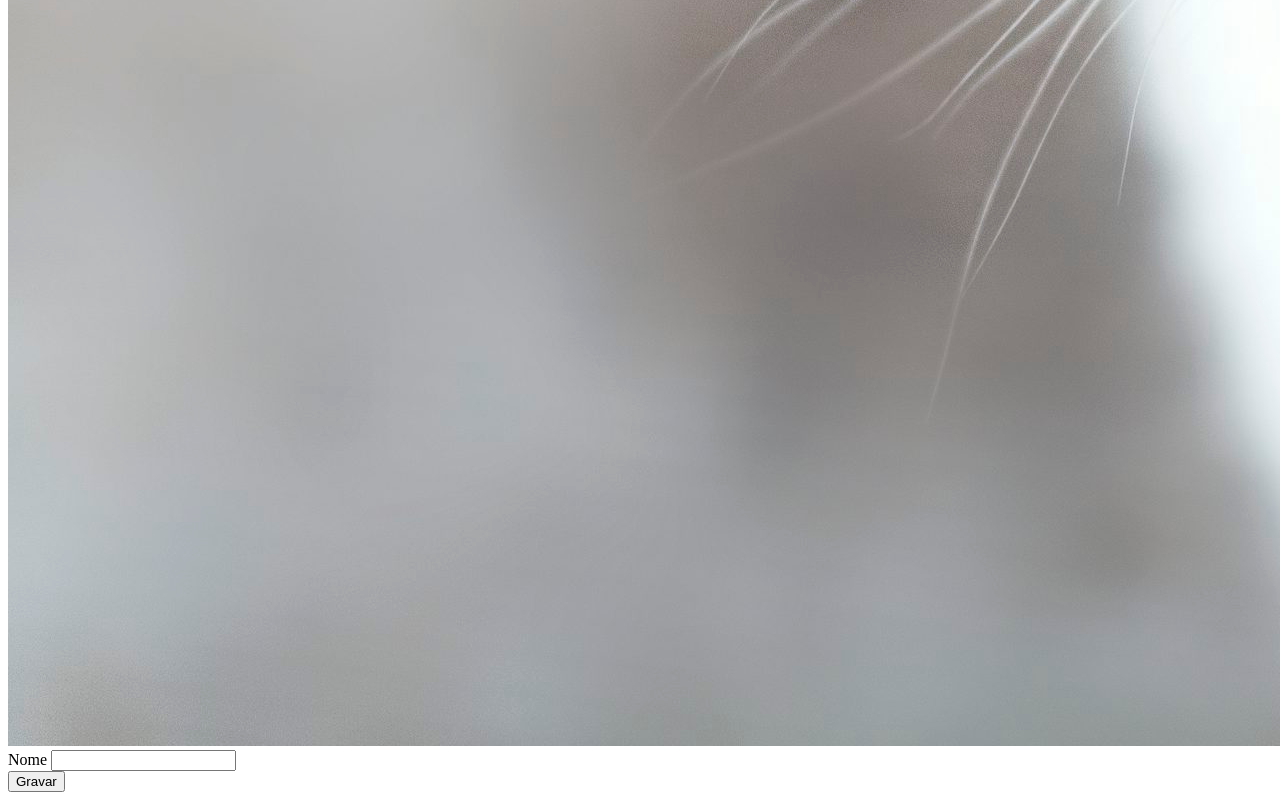
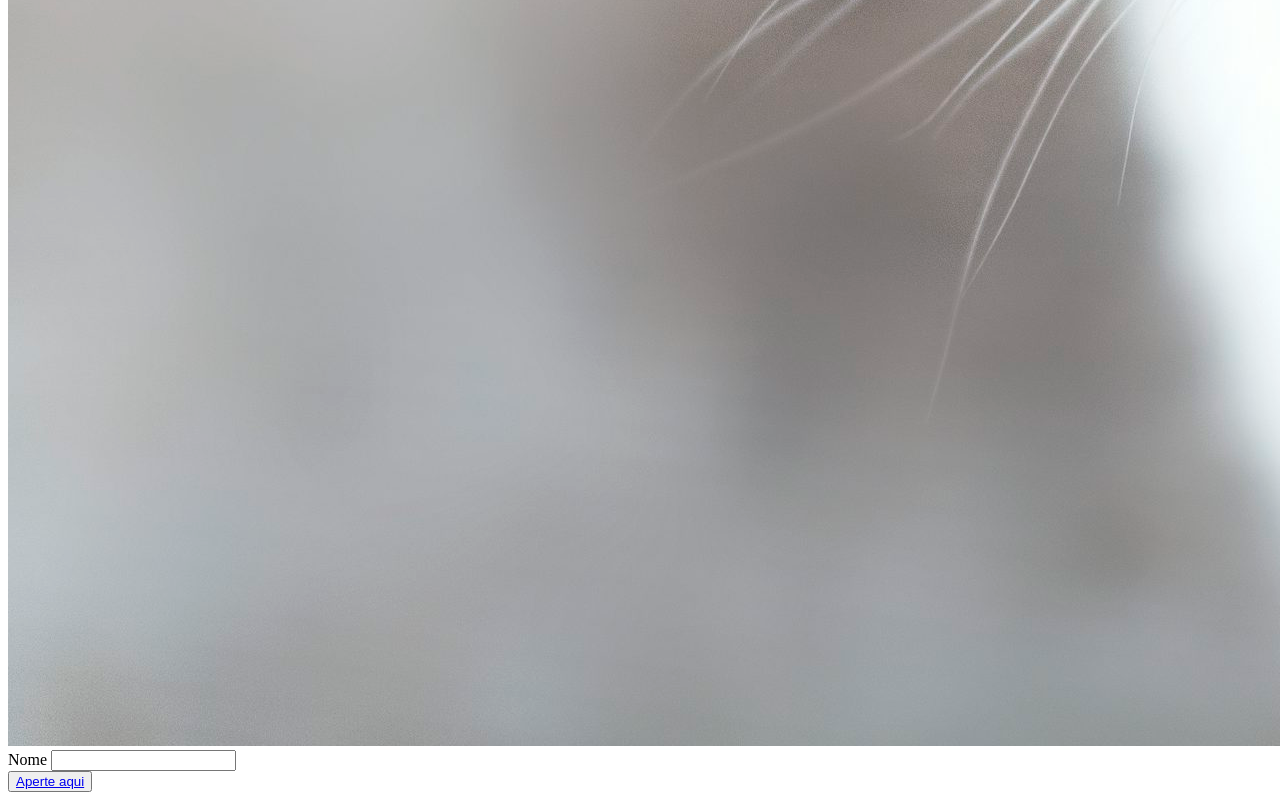
Before and after one commit to guihlerwe/Atividade-Git-Github-Engenharia-Software, a plain HTML site: page pagina/index.html in a window 1280 px wide. Shown: the part 1386-2186 px from the top of the page. Drawn offline with Linux system fonts and the light colour scheme; a script that the page names is missing; files whose address does not match are found by name.

```diff
--- a/pagina/index.html
+++ b/pagina/index.html
@@ -16,7 +16,9 @@
     <form action=""> Nome
         <input type="text">
     </form>
-    <button link="https://pt.wikipedia.org/wiki/Barbie_(filme)">Gravar</button>
+    <button>
+        <a href="http://pt.wikipedia.org/wiki/Barbie_(filme)">Aperte aqui</a>
+    </button>
     <script src="index.js"></script>
 
 </body>
```
